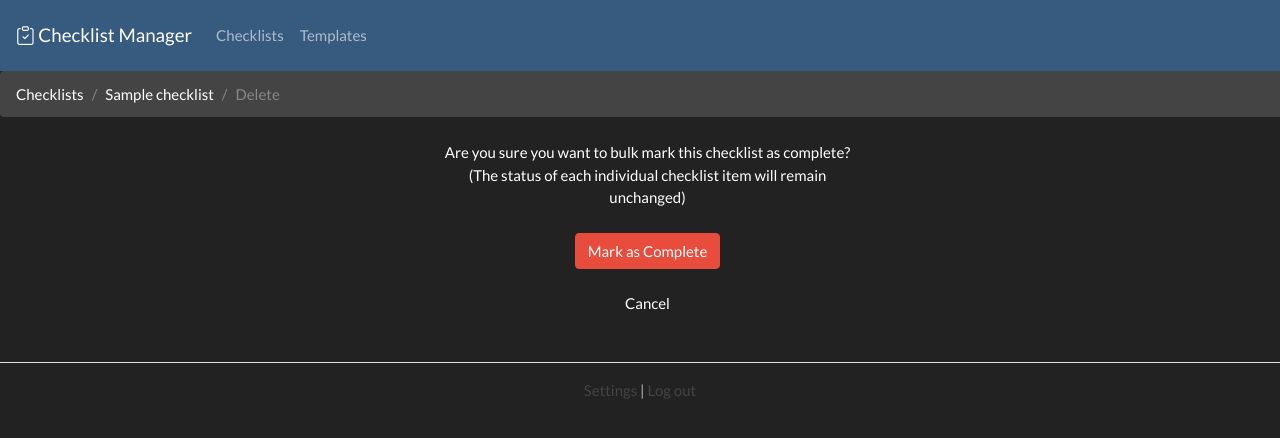
After one commit to giantmade/giant-checklists, a Django app: a page that uses core/templates/checklists/mark_as_complete.html in a window 1280 px wide. The commit adds this page. Shown: the top 438 px of the page. Run offline with Django 3.2, Linux system fonts and the light colour scheme; a user stored in the database is signed in; tables that the repository leaves empty hold one stand-in row (values such as "Sample post"); some libraries are stand-ins or nearby versions.

Commit message:
Ability to bulk mark checklists added through purpose built view. Log of time and which user bulk marked checklist.

```diff
--- a/checklists/models.py
+++ b/checklists/models.py
@@ -1,6 +1,7 @@
 from django.contrib.auth.models import User
 from django.core.exceptions import ValidationError
 from django.db import models
+from django.utils import timezone
 
 from positions import PositionField, PositionManager
 
@@ -19,9 +20,20 @@ class Checklist(models.Model):
     completed = models.BooleanField(default=False)
     archived = models.BooleanField(default=False)
     author = models.ForeignKey(User, on_delete=models.CASCADE)
+    bulk_mark_completed_by = models.ForeignKey(
+        User,
+        related_name='checklists_bulk_mark_completed',
+        on_delete=models.SET_NULL,
+        null=True,
+        blank=True,
+    )
+    bulk_mark_completed_at = models.DateTimeField(null=True, blank=True)
 
     # TODO: for future use, I want to hold a list of users here to be notified when the list is completed.
     notification_group = models.ManyToManyField(User, related_name="notification_users")
+
+    def __str__(self):
+        return self.title
 
     def items(self):
         """
@@ -40,8 +52,11 @@ class Checklist(models.Model):
 
         return int(round((completed_items / total_items) * 100))
 
-    def __str__(self):
-        return self.title
+    def bulk_mark_complete(self, user):
+        self.completed = True
+        self.bulk_mark_completed_by = user
+        self.bulk_mark_completed_at = timezone.now()
+        self.save()
 
 
 class ChecklistItem(models.Model):
--- a/checklists/urls.py
+++ b/checklists/urls.py
@@ -27,4 +27,5 @@ urlpatterns = [
         name="item_comment",
     ),
     url(r"^append-checklist-item/(?P<checklist_id>\d+)/$", views.append_item, name="append_item"),
+    url(r"^bulk-mark-complete/(?P<checklist_id>\d+)/$", views.bulk_mark_complete, name="bulk_mark_complete"),
 ]
--- a/checklists/views.py
+++ b/checklists/views.py
@@ -305,3 +305,19 @@ def append_item(request, checklist_id):
         )
 
     return redirect(request.META.get('HTTP_REFERER', '/'))
+
+
+@never_cache
+@login_required
+def bulk_mark_complete(request, checklist_id):
+    """
+    This deals with bulk marking a checklist as complete.
+    """
+
+    checklist = get_object_or_404(models.Checklist, id=checklist_id)
+
+    if request.method == "POST":
+        checklist.bulk_mark_complete(user=request.user)
+        return redirect("checklists:index")
+
+    return render(request, "checklists/mark_as_complete.html", {"checklist": checklist})
--- a/core/templates/checklists/detail.html
+++ b/core/templates/checklists/detail.html
@@ -101,6 +101,9 @@
 
             <p class="mt-3"><a class="btn btn-danger" href="{% url "checklists:delete" checklist.id %}">Delete Checklist</a></p>
 
+            <p class="mt-3"><a class="btn btn-warning" href="{% url "checklists:bulk_mark_complete" checklist.id %}">Bulk mark Checklist as Complete</a></p>
+
+
             <p class="mt-3"><strong>Notes</strong></p>
             {% if checklist.notes %}
                 <p>{{ checklist.notes|linebreaks }}</p>
--- /dev/null
+++ b/core/templates/checklists/mark_as_complete.html
@@ -0,0 +1,22 @@
+{% extends "base.html" %}
+
+{% block breadcrumb %}
+    <li class="breadcrumb-item"><a href="{% url "checklists:index" %}">Checklists</a></li>
+    <li class="breadcrumb-item"><a href="{% url "checklists:delete" checklist.id %}">{{ checklist.title }}</a></li>
+    <li class="breadcrumb-item active">Delete</li>
+{% endblock %}
+
+{% block title %}{{ checklist.title }}{% endblock %}
+
+{% block body %}
+    <div class="row justify-content-md-center">
+        <div class="col-md-4 mt-4 mb-4">
+            <p class="text-center mb-4">Are you sure you want to bulk mark this checklist as complete? (The status of each individual checklist item will remain unchanged)</p>
+            <form action="{% url "checklists:bulk_mark_complete" checklist.id %}" method="post" class="mt-4">
+                {% csrf_token %}
+                <p class="text-center mt-4"><input type="submit" class="btn btn-danger" value="Mark as Complete"></p>
+                <p class="text-center"><a class="btn btn-default" href="{% url "checklists:detail" checklist.id %}">Cancel</a></p>
+            </form>
+        </div>
+    </div>
+{% endblock %}
--- a/core/templates/checklists/type.html
+++ b/core/templates/checklists/type.html
@@ -27,7 +27,7 @@
                     {% for item in checklists %}
                         <tr>
                             <td>
-                                <a href="{% url "checklists:detail" item.id %}">{{ item.title }}</a>
+                                <a href="{% url "checklists:detail" item.id %}">{{ item.title }}{% if item.bulk_mark_completed_at %}: Bulk marked as complete by {{ item.bulk_mark_completed_by }} at {{ item.bulk_mark_completed_at|date:"d/m/Y" }}{% endif %}</a>
                             </td>
                             <td>
                                 <div class="progress">
```
Also changed, not shown: checklists/migrations/0008_auto_20240408_0449.py, checklists/migrations/0008_checklist_archived.py (deleted), checklists/migrations/0009_auto_20240408_0542.py (added).
